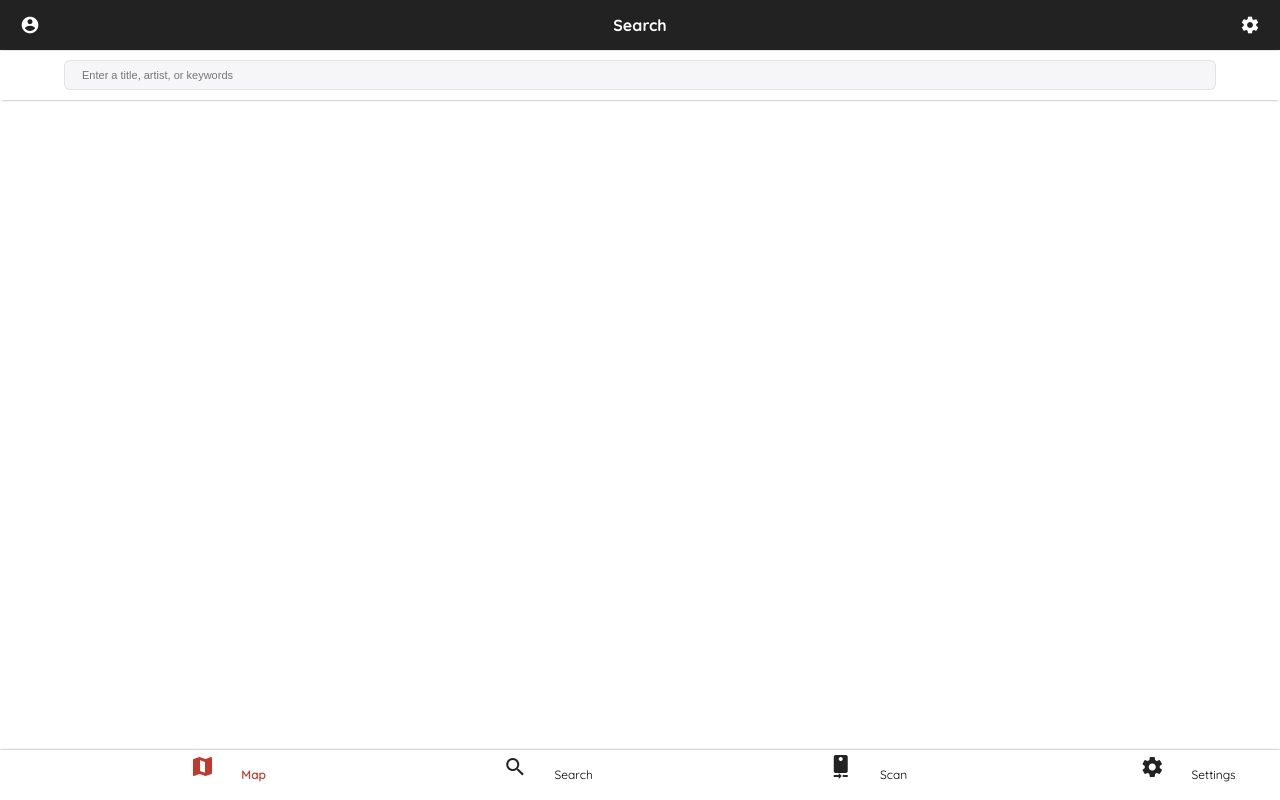
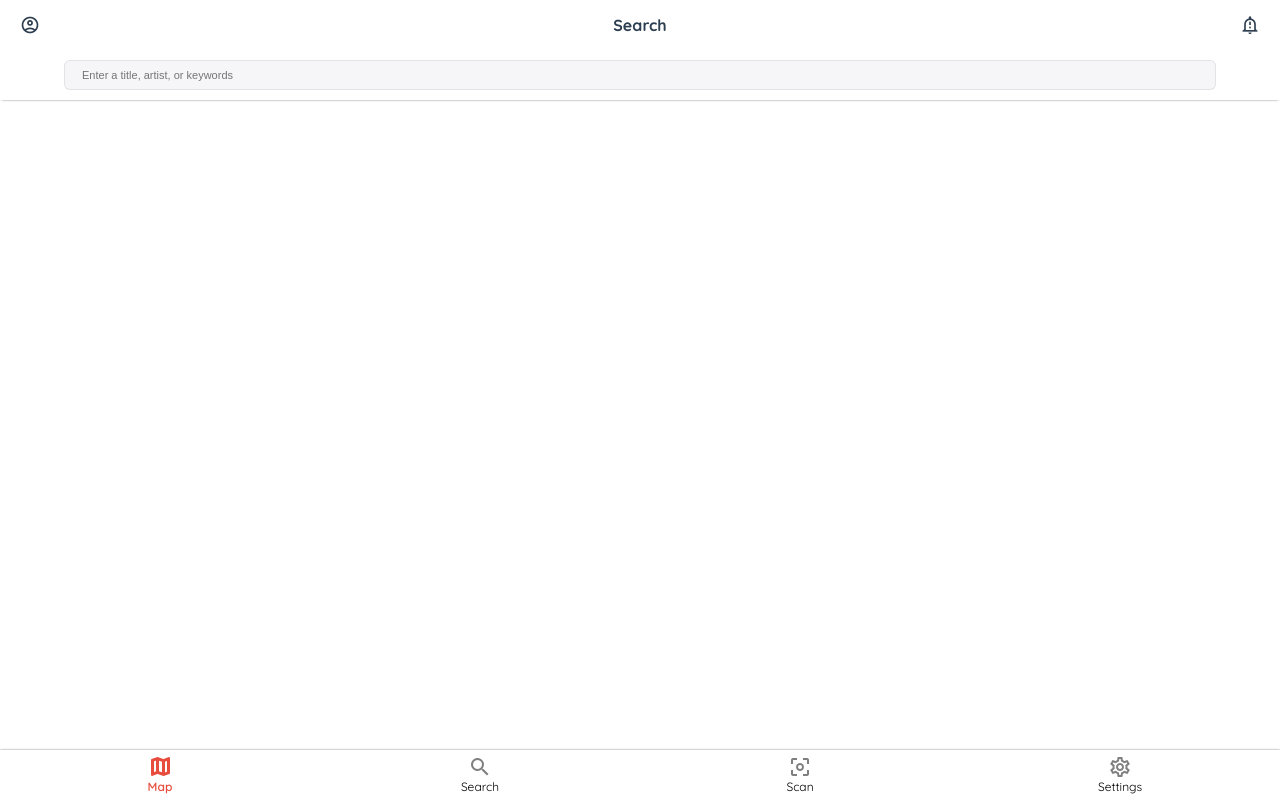
Before and after one commit to dremansley1/group20-museumapp, a Flask app: page /search in a window 1280 px wide. Run offline with Flask 2, Linux system fonts and the light colour scheme.

Commit message:
Layout Changes

```diff
--- a/museum/static/style.css
+++ b/museum/static/style.css
@@ -8,21 +8,17 @@ html, body {
 
 }
 
-.important{
-    text-align: center;
-    color:#e74c3c;
-    font-size:16px;
-    font-weight:600;
-}
 
 header{
     width:100%;
     height:50px;
-    background-color:#222;
+    background-color:#FFFFFF;
     position: relative;
+/*
       -webkit-box-shadow: 0 1px 1px -1px gray;
 	   -moz-box-shadow: 0 1px 1px -1px gray;
 	        box-shadow: 0 1px 1px -1px gray;
+*/
 }
 
 header .left-icon{
@@ -30,7 +26,7 @@ header .left-icon{
     top: 50%;
     left:20px;
     transform:translate(0%,-50%);
-    color:#fff;
+    color:#2c3e50;
     font-size:20px;
 }
 
@@ -39,12 +35,12 @@ header .right-icon{
     top: 50%;
     right:20px;
     transform:translate(0%,-50%);
-    color:#fff;
+    color:#2c3e50;
     font-size:20px;
 }
 
 header h1{
-    color:#FFF;
+    color:#2c3e50;
     font-weight:bold;
     line-height:50px;
     font-size:16px;
@@ -144,12 +149,22 @@ footer .menu-btn{
     position: relative;
     text-align: center;
     font-size:12px;
+    padding-top:5px;
+}
+footer .menu-btn span{
+
+}
+
+footer .material-icons-outlined{
+    color: rgba(0,0,0,0.5) !important;
+    width:100%;
 }
 
 footer .active{
-    color:#c0392b !important;
+    color:#e74c3c !important;
     font-weight:600;
 }
+
 footer .menu-btn .material-icons{
     margin-left:50%;
     margin-top:5px;
--- a/museum/templates/template.html
+++ b/museum/templates/template.html
@@ -5,8 +5,7 @@
 {% block museum_metadata %}
 <title>{{ museum_data.museum_name }} - {{ page_name }}</title>
 <link rel="stylesheet" type="text/css" href="{{ url_for('static', filename='style.css') }}" />
-<link href="https://fonts.googleapis.com/icon?family=Material+Icons"
-      rel="stylesheet">
+<link href="https://fonts.googleapis.com/css?family=Material+Icons|Material+Icons+Outlined|Material+Icons+Two+Tone|Material+Icons+Round|Material+Icons+Sharp" rel="stylesheet">
       <meta name="viewport" content="width=device-width, initial-scale=1.0">
  <link href="https://fonts.googleapis.com/css?family=Quicksand:400,500,600,700&display=swap" rel="stylesheet">
 
@@ -17,12 +16,12 @@
 
 	{% block header %}
 	<header class="header">
-        <i class="material-icons left-icon">
+        <i class="material-icons-outlined left-icon">
 account_circle
 </i>
 	<h1>{{ page_name }}</h1>
-        <i class="material-icons right-icon">
-            settings
+        <i class="material-icons-outlined right-icon">
+            notification_important
 </i>
 	</header>
 
@@ -42,32 +41,31 @@ account_circle
 	<footer class="footer">
         <div class="menu-btn active">
 
-           <a href="{{ url_for('mainpage') }}"><i class="material-icons active">
+           <a href="{{ url_for('mainpage') }}"><i class="material-icons-outlined active">
 map
                </i></a>
-            Map
+            <span>Map</span>
              </div>
            <div class="menu-btn">
 
-        <a href="{{ url_for('search') }}"><i class="material-icons">
+        <a href="{{ url_for('search') }}"><i class="material-icons-outlined">
 search
             </i></a>
-               Search
+               <span>Search</span>
         </div>
         <div class="menu-btn">
 
-        <i class="material-icons">
-camera_rear
+        <i class="material-icons-outlined">
+center_focus_weak
 </i>
-            Scan
+            <span>Scan</span>
         </div>
              <div class="menu-btn">
-         <a href="{{ url_for('settings') }}"><i class="material-icons">
+         <a href="{{ url_for('settings') }}"><i class="material-icons-outlined">
 settings
              </i></a>
-                 Settings
+                 <span>Settings</span>
         </div>
-
 
 	</footer>
 	{% endblock %}
```
Also changed, not shown: other parts of museum/static/style.css (+24 -15 lines), museum/templates/index.html (+20 -11 lines).
